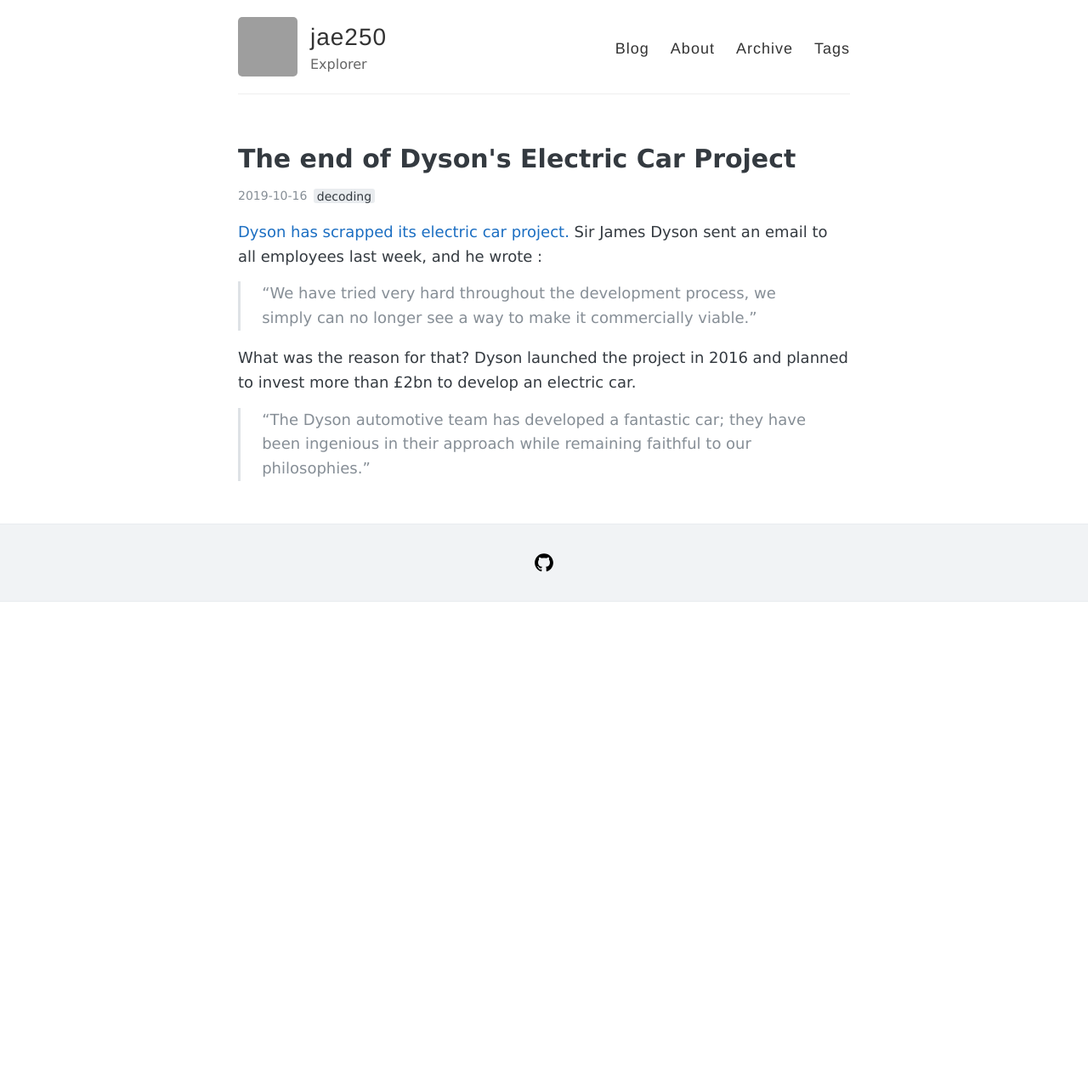
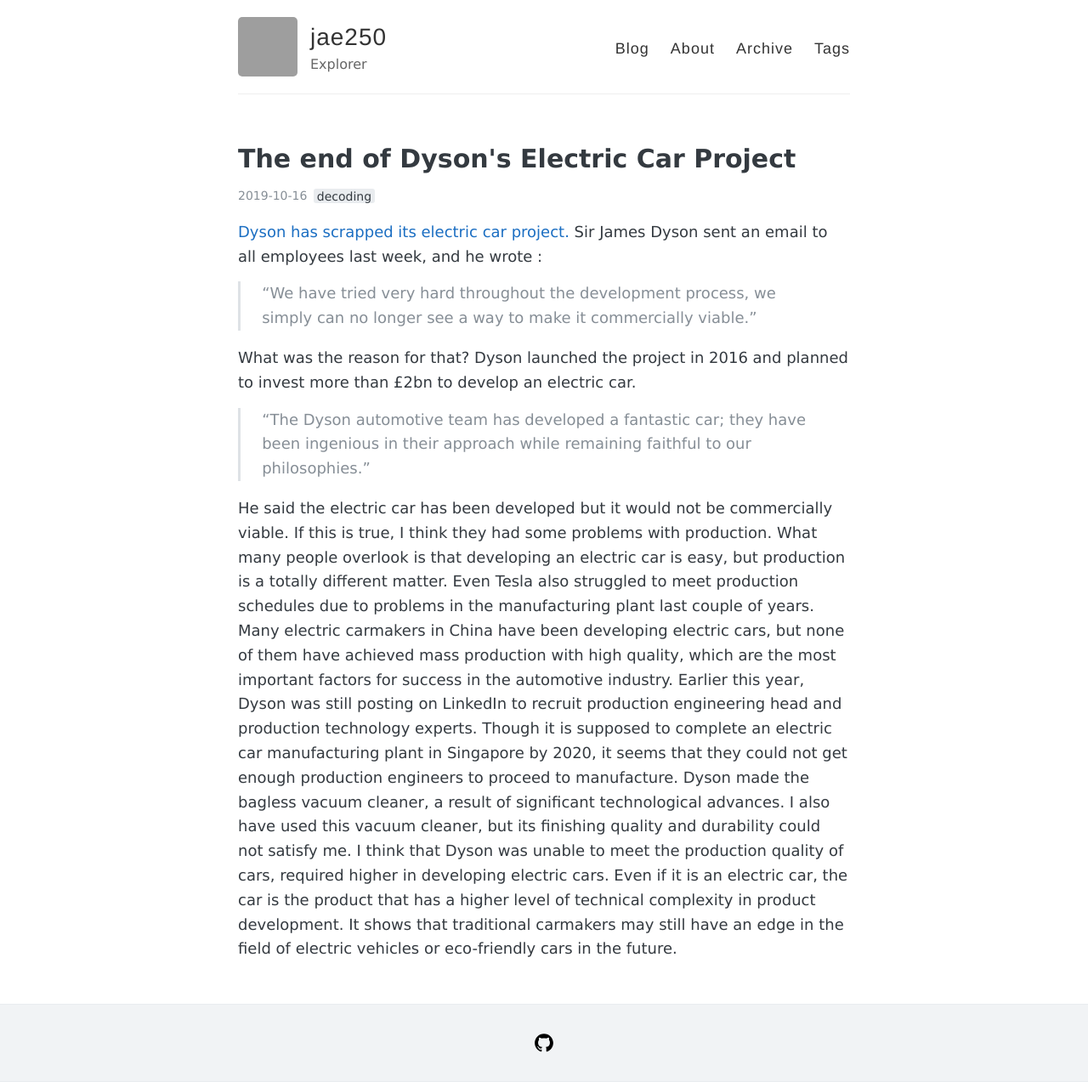
Before and after one commit to jae250/jae250.github.io, a Jekyll site: the page built from _posts/2019-10-16-The end of Dyson's Electric Car Project.md, in a window 1280 px wide. Shown: the whole page at 85% size. Built offline with Jekyll 4.4.1, drawn with Linux system fonts in a browser that asks for light colours; comment, search, counter and statistics services are not loaded; before the commit the page ends 900 px from its top, so only the background shows below that; grey boxes are pictures that could not be loaded.

Commit message:
Update 2019-10-16-The end of Dyson's Electric Car Project.md

```diff
--- a/_posts/2019-10-16-The end of Dyson's Electric Car Project.md
+++ b/_posts/2019-10-16-The end of Dyson's Electric Car Project.md
@@ -11,3 +11,6 @@ tags:
 What was the reason for that?  Dyson launched the project in 2016 and planned to invest more than £2bn to develop an electric car.
 
 > "The Dyson automotive team has developed a fantastic car; they have been ingenious in their approach while remaining faithful to our philosophies."
+
+He said the electric car has been developed but it would not be commercially viable. If this is true, I think they had some problems with production. What many people overlook is that developing an electric car is easy, but production is a totally different matter. Even Tesla also struggled to meet production schedules due to problems in the manufacturing plant last couple of years. Many electric carmakers in China have been developing electric cars, but none of them have achieved mass production with high quality, which are the most important factors for success in the automotive industry. Earlier this year, Dyson was still posting on LinkedIn to recruit production engineering head and production technology experts. Though it is supposed to complete an electric car manufacturing plant in Singapore by 2020, it seems that they could not get enough production engineers to proceed to manufacture.
+Dyson made the bagless vacuum cleaner, a result of significant technological advances. I also have used this vacuum cleaner, but its finishing quality and durability could not satisfy me. I think that Dyson was unable to meet the production quality of cars, required higher in developing electric cars. Even if it is an electric car, the car is the product that has a higher level of technical complexity in product development. It shows that traditional carmakers may still have an edge in the field of electric vehicles or eco-friendly cars in the future.
```
